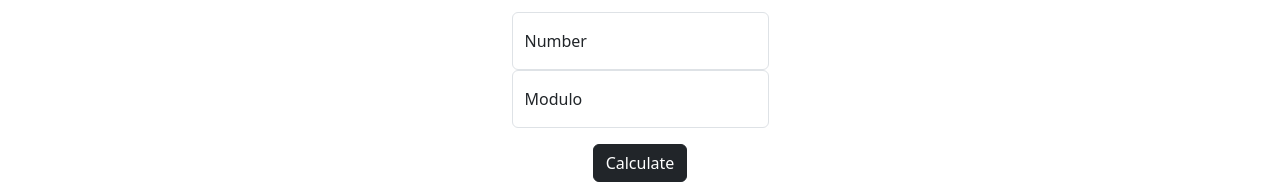
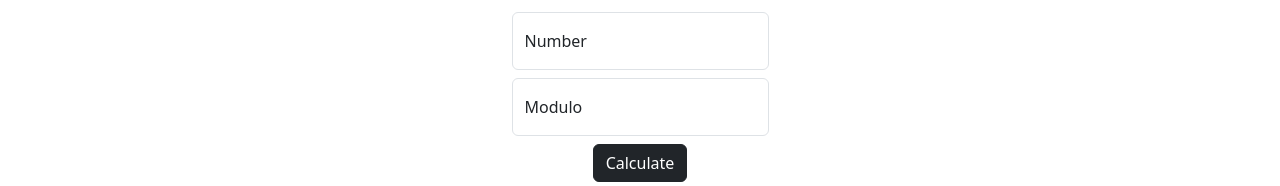
Before and after one commit to pem2k/cs_5002_final_front_end, a React (Create React App) app: page /Inverse in a window 1280 px wide. Shown: the part 173-359 px from the top of the page. Built offline with nearby package versions, Linux system fonts and the light colour scheme.

Commit message:
updated form using bootstrap form-floating syling

```diff
--- a/src/components/InverseForm.jsx
+++ b/src/components/InverseForm.jsx
@@ -54,7 +54,7 @@
             <div>
                 <div >
                         <form onSubmit={submitHandler} className="container">
-                            <div className="form-floating">
+                            <div className="form-floating mb-2">
                                 <input
                                     name="number"
                                     placeholder=" "
@@ -64,7 +64,7 @@
                                 <label htmlFor="Number">Number</label>
                             </div>
 
-                            <div className="form-floating mb-3">
+                            <div className="form-floating mb-2">
                                 <input
                                     name="mod"
                                     placeholder=" "
```
